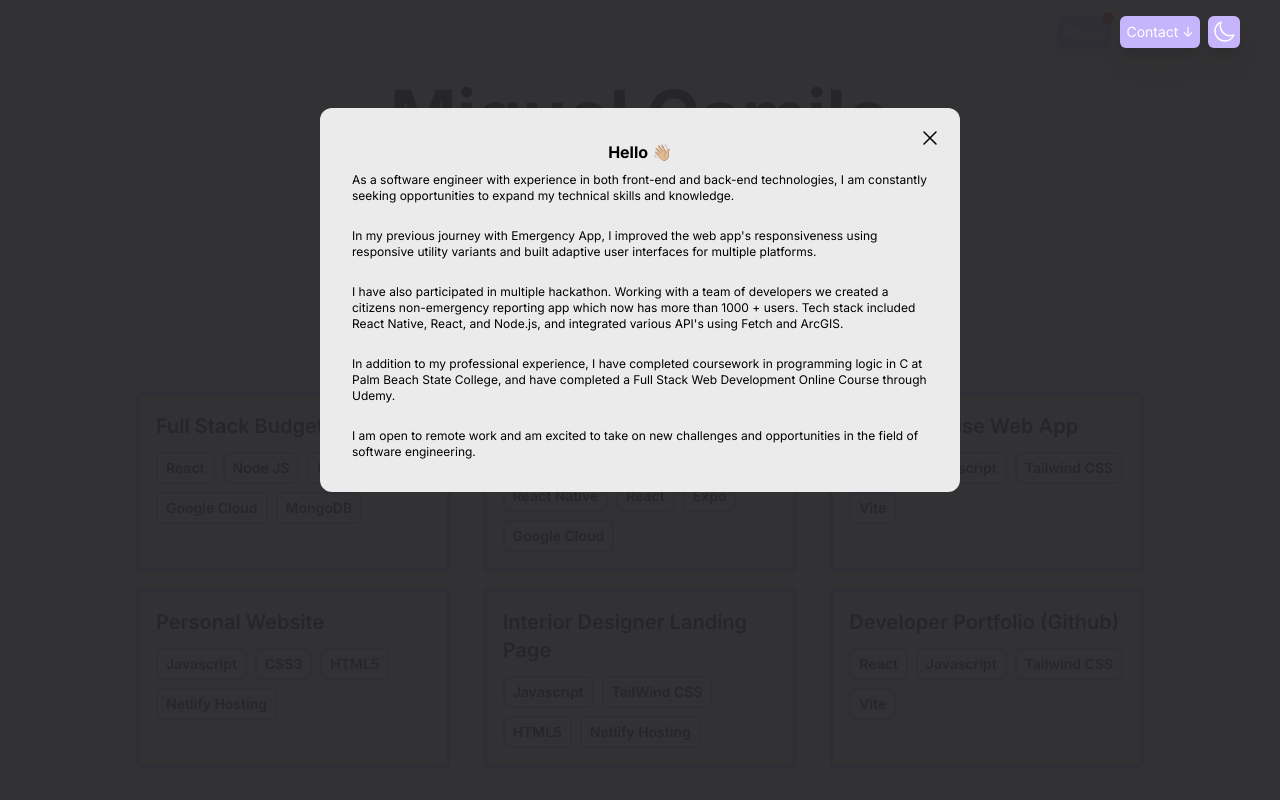
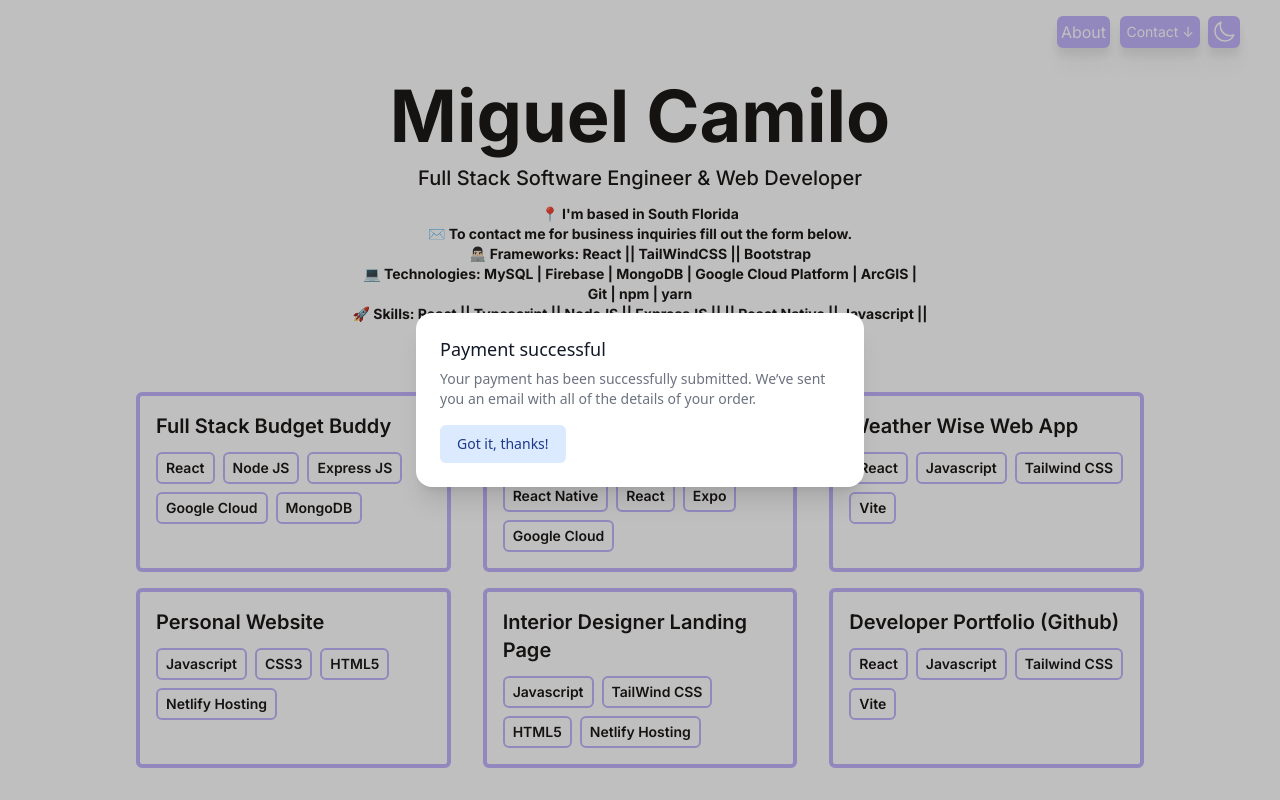
Before and after one commit to MiguelCamilo/Developer-Portfolio, a React (Vite) app: page / in a window 1280 px wide. Both pictures are taken after a click on the button "About". Shown: the top 800 px of the page. Built offline with nearby package versions, Linux system fonts and the light colour scheme.

Commit message:
Fixing modal button issue with UI

```diff
--- a/package.json
+++ b/package.json
@@ -11,6 +11,7 @@
     "dev": "concurrently --kill-others \" npm run watch\" \"npm run vite\""
   },
   "dependencies": {
+    "@headlessui/react": "^1.7.13",
     "esbuild": "^0.16.13",
     "esbuild-darwin-64": "^0.15.18",
     "framer-motion": "^9.0.7",
--- a/src/components/Modal.jsx
+++ b/src/components/Modal.jsx
@@ -1,83 +1,79 @@
-import React, { useState } from "react";
+import { useState, Fragment } from "react";
+
+import { Dialog, Transition } from "@headlessui/react";
+
 import ModalItem from "./ModalItem";
 import modal from "../data/modal";
 
 function Modal() {
-	const [Modal, setModal] = useState(false);
-
-	const toggleModalClose = () => {
-		setModal(false);
-		document.body.style.overflow = "unset";
-	};
-
-	const toggleModalOpen = () => {
-		setModal(true);
-
-		//  this checks if the user is browsing on a web browser
-		//  if true then it sets body overflow to hidden
-		//  which removes the scroll bar
-		if (typeof window != "undefined" && window.document) {
-			document.body.style.overflow = "hidden";
-		}
-	};
+	const [isOpen, setIsOpen] = useState(false);
 
 	return (
 		<>
+			<div className="absolute right-[170px] top-4 px-1 py-1 bg-violet-300 dark:bg-orange-300 dark:text-black hover:dark:bg-orange-200 hover:bg-violet-200 text-white rounded-md drop-shadow-xl">
 				<button
-				className="absolute right-[170px] top-4 px-1 py-1 bg-violet-300 dark:bg-orange-300 dark:text-black hover:dark:bg-orange-200 hover:bg-violet-200 text-white rounded-md drop-shadow-xl"
-				onClick={toggleModalOpen}
+					type="button"
+					onClick={() => setIsOpen(true)}
+					// className="rounded-md bg-black bg-opacity-20 px-4 py-2 text-sm font-medium text-white hover:bg-opacity-30 focus:outline-none focus-visible:ring-2 focus-visible:ring-white focus-visible:ring-opacity-75"
 				>
 					About
-				{/* animate ping radius */}
-				<div className="absolute right-2 w-3 h-3 -mr-3 -mt-8 rounded-full  bg-red-600 dark:bg-red-500 animate-ping" />
-				{/* animate ping */}
-				<div className="absolute right-2 h-3 w-3 -mr-3 -mt-8 bg-red-600 dark:bg-red-600 rounded-full" />
 				</button>
-
-			{Modal && (
-				<div className="w-screen h-screen top-0 left-0 right-0 bottom-0 fixed">
-					{/* modal background */}
-					<div className="bg-zinc-800 dark:bg-[black] bg-opacity-95 dark:bg-opacity-25 w-screen h-screen top-0 left-0 right-0 bottom-0 fixed" />
-					{/* modal card */}
-					<div className=" absolute mt-14 md:-mt-5 top-[40%] left-[50%] -translate-x-1/2 -translate-y-1/2 leading-normal bg-[#ebebeb] p-8 rounded-xl max-w-[300px] min-w-[300px] md:max-w-none md:min-w-none ">
-						<h2 className="font-bold text-black text-center mb-2">Hello 👋🏼</h2>
-						<div>
-							{/* pulling in data from modal.js data base*/}
-							{modal.map((item) => (
-								<ModalItem
-									key={item.id}
-									p1={item.p1}
-									p2={item.p2}
-									p3={item.p3}
-									p4={item.p4}
-									p5={item.p5}
-								/>
-							))}
 			</div>
 
+			<Transition appear show={isOpen} as={Fragment}>
+				<Dialog as="div" className="relative z-10" onClose={() => setIsOpen(false)}>
+					<Transition.Child
+						as={Fragment}
+						enter="ease-out duration-300"
+						enterFrom="opacity-0"
+						enterTo="opacity-100"
+						leave="ease-in duration-200"
+						leaveFrom="opacity-100"
+						leaveTo="opacity-0"
+					>
+						<div className="fixed inset-0 bg-black bg-opacity-25" />
+					</Transition.Child>
+
+					<div className="fixed inset-0 overflow-y-auto">
+						<div className="flex min-h-full items-center justify-center p-4 text-center">
+							<Transition.Child
+								as={Fragment}
+								enter="ease-out duration-300"
+								enterFrom="opacity-0 scale-95"
+								enterTo="opacity-100 scale-100"
+								leave="ease-in duration-200"
+								leaveFrom="opacity-100 scale-100"
+								leaveTo="opacity-0 scale-95"
+							>
+								<Dialog.Panel className="w-full max-w-md transform overflow-hidden rounded-2xl bg-white p-6 text-left align-middle shadow-xl transition-all">
+									<Dialog.Title
+										as="h3"
+										className="text-lg font-medium leading-6 text-gray-900"
+									>
+										Payment successful
+									</Dialog.Title>
+									<div className="mt-2">
+										<p className="text-sm text-gray-500">
+											Your payment has been successfully submitted. We’ve sent
+											you an email with all of the details of your order.
+										</p>
+									</div>
+
+									<div className="mt-4">
 										<button
-							onClick={toggleModalClose}
-							className="absolute top-[10px] right-[10px] p-2"
+											type="button"
+											className="inline-flex justify-center rounded-md border border-transparent bg-blue-100 px-4 py-2 text-sm font-medium text-blue-900 hover:bg-blue-200 focus:outline-none focus-visible:ring-2 focus-visible:ring-blue-500 focus-visible:ring-offset-2"
+											onClick={() => setIsOpen(false)}
 										>
-							{/* X svg */}
-							<svg
-								xmlns="http://www.w3.org/2000/svg"
-								fill="none"
-								viewBox="0 0 24 24"
-								strokeWidth="1.5"
-								stroke="currentColor"
-								className="w-6 h-6 text-black"
-							>
-								<path
-									strokeLinecap="round"
-									strokeLinejoin="round"
-									d="M6 18L18 6M6 6l12 12"
-								/>
-							</svg>
+											Got it, thanks!
 										</button>
 									</div>
+								</Dialog.Panel>
+							</Transition.Child>
 						</div>
-			)}
+					</div>
+				</Dialog>
+			</Transition>
 		</>
 	);
 }
```
Also changed, not shown: 1 other file (tests, documents, lock files or other folders). Lines whose indentation alone changed are shown as unchanged.
